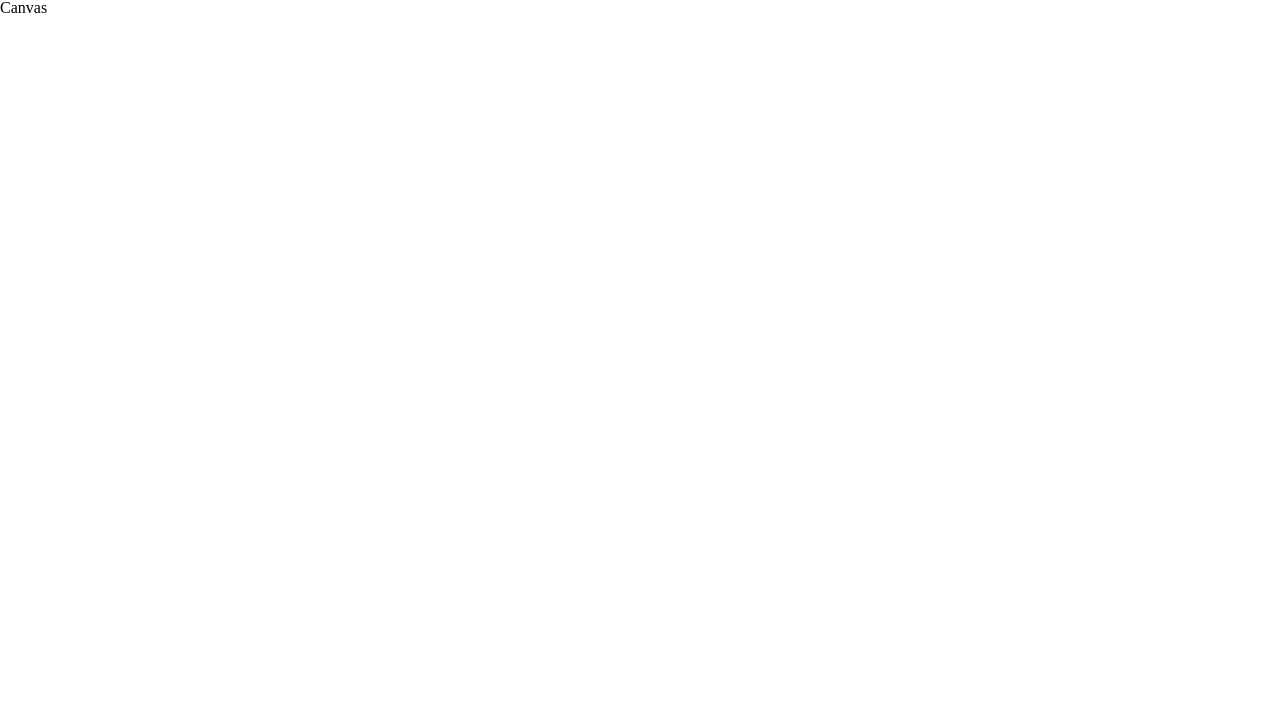
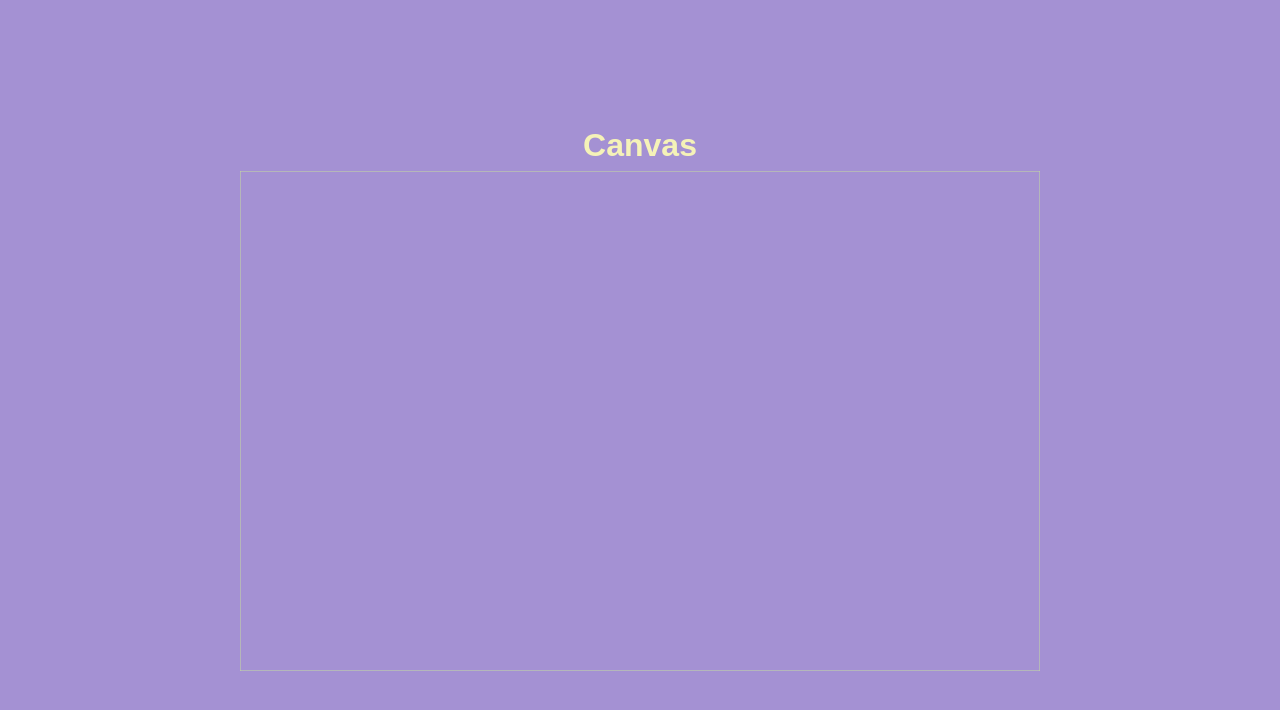
Before and after one commit to tauwael/canvas-fun, a plain HTML site: page index.html in a window 1280 px wide. Drawn offline with Linux system fonts and the light colour scheme.

Commit message:
draw canvas

```diff
--- a/assets/css/screen.css
+++ b/assets/css/screen.css
@@ -0,0 +1,28 @@
+body {
+    background-color: #A491D3;
+}
+
+h1 {
+    color: #F5F2B8;
+    font-size: 2rem;
+    font-weight: bold;
+    font-family: Arial, Helvetica, sans-serif;
+    margin-bottom: 10px;
+
+}
+
+main {
+    height: 100vh;
+    width: 90%;
+    margin-left: auto;
+    margin-right: auto;
+    display: flex;
+    justify-content: center;
+    align-items: center;
+    flex-direction: column;
+}
+
+#canvas {
+
+
+}
--- a/assets/js/script.js
+++ b/assets/js/script.js
@@ -1,5 +1,14 @@
 document.addEventListener("DOMContentLoaded", init);
 
+const canvas = document.getElementById("canvas");
+const ctx = canvas.getContext("2d");
+
 function init(){
-    console.log("loaded");
+    drawBoard();
 }
+
+function drawBoard(){
+
+    ctx.strokeStyle = "#C5DCA0"
+    ctx.strokeRect(0, 0, 800, 500);
+}
--- a/index.html
+++ b/index.html
@@ -8,8 +8,12 @@
     <link rel="stylesheet" type="text/css" href="assets/css/screen.css">
 </head>
 <body>
+    <main>
+
+
     <h1>Canvas</h1>
-    <div id="myCanvas"></div>
+    <canvas id="canvas" width="800px" height="500px"></canvas>
     <script src="assets/js/script.js"></script>
+</main>
 </body>
 </html>
```
